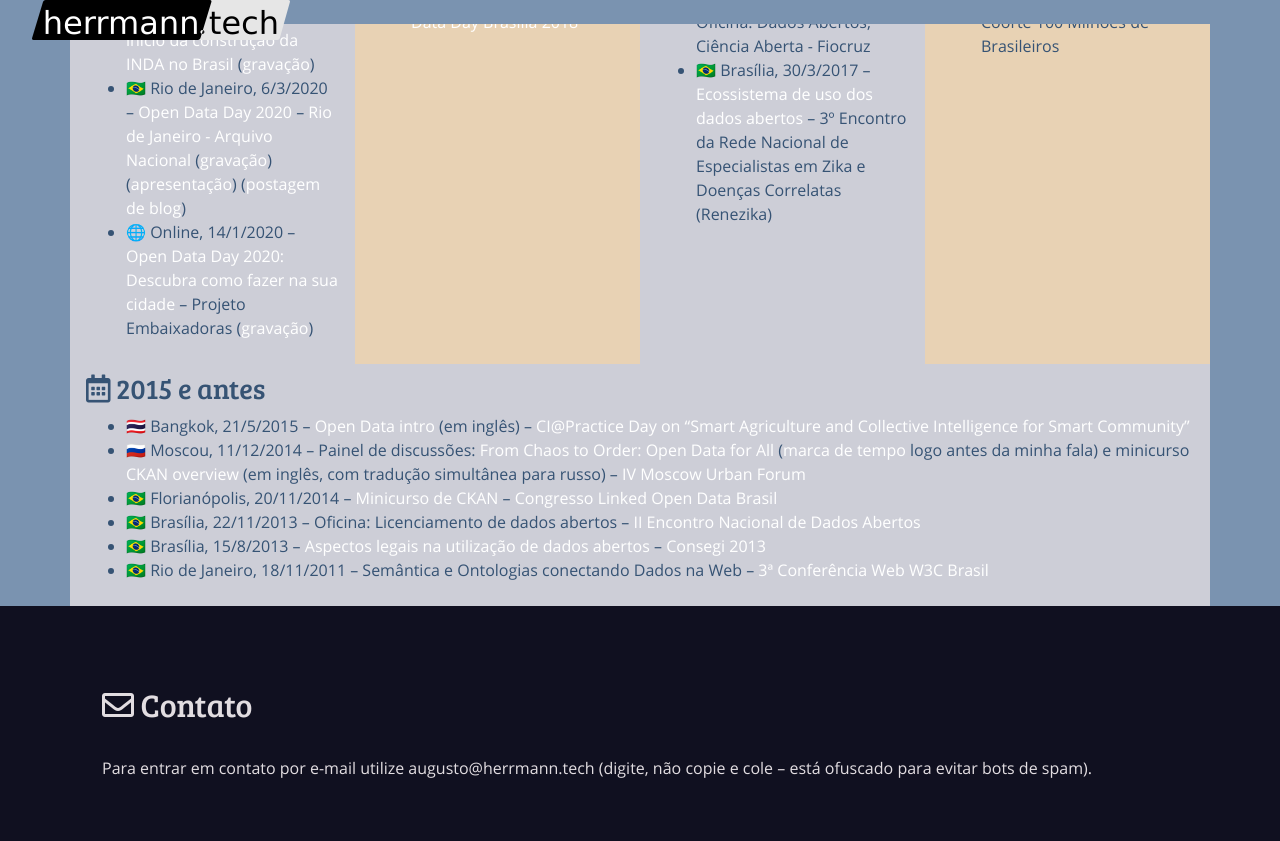
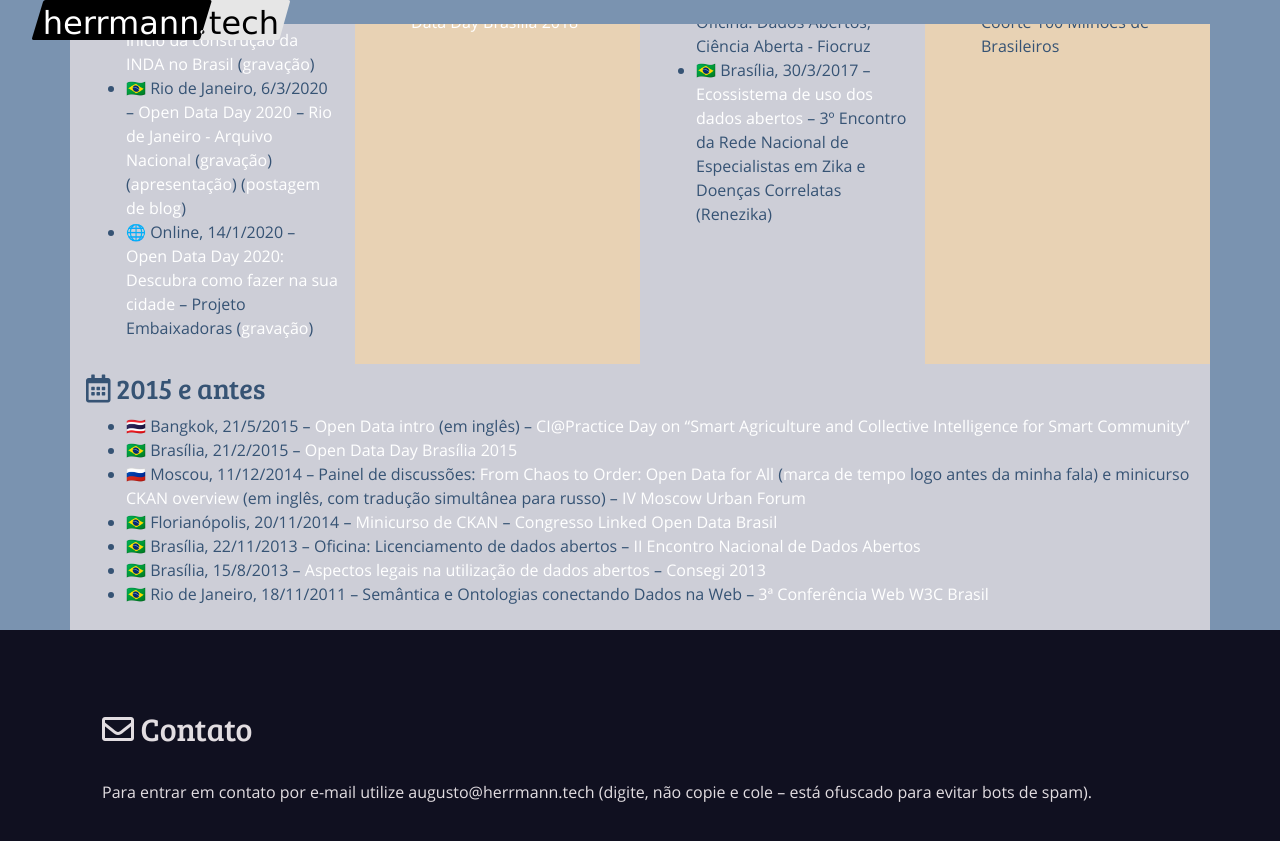
Before and after one commit to augusto-herrmann/augusto-herrmann.github.io, a Jekyll site: the page built from pt/index.md, in a window 1280 px wide and 900 px high, scrolled down 2917 px. Shown: the top 841 px of the window. Built offline with Jekyll 4.4.1, drawn with Linux system fonts in a browser that asks for light colours; nearby versions of some CDN libraries.

Commit message:
Add Open Data Day Brasília 2015

```diff
--- a/pt/index.md
+++ b/pt/index.md
@@ -180,6 +180,7 @@ Para mais postagens, por favor veja [o blog](blog).
 ### *﻿*{: .far .fa-calendar-alt} 2015 e antes
 
 * 🇹🇭 Bangkok, 21/5/2015 -- [Open Data intro](https://www.youtube.com/watch?v=NQTuBuvBfrM) (em inglês) -- [CI@Practice Day on “Smart Agriculture and Collective Intelligence for Smart Community”](https://uknowcoe.wordpress.com/2015/05/21/%E0%B8%AA%E0%B8%B1%E0%B8%A1%E0%B8%A1%E0%B8%99%E0%B8%B2%E0%B9%80%E0%B8%8A%E0%B8%B4%E0%B8%87%E0%B8%9B%E0%B8%8F%E0%B8%B4%E0%B8%9A%E0%B8%B1%E0%B8%95%E0%B8%B4%E0%B8%81%E0%B8%B2%E0%B8%A3-cipractice-day-on/)
+* 🇧🇷 Brasília, 21/2/2015 -- [Open Data Day Brasília 2015](https://calango.club/doku.php?id=eventos:oficinas:opendataday2015)
 * 🇷🇺 Moscou, 11/12/2014 -- Painel de discussões: [From Chaos to Order: Open Data for All](https://www.youtube.com/watch?v=vYU6-BRyjXA) ([marca de tempo](https://youtu.be/vYU6-BRyjXA?t=4808) logo antes da minha fala) e minicurso [CKAN overview](https://www.slideshare.net/AugustoHerrmannBatis/ckan-overview) (em inglês, com tradução simultânea para russo) -- [IV Moscow Urban Forum](https://mosurbanforum.com/archive/2014/)
 * 🇧🇷 Florianópolis, 20/11/2014 -- [Minicurso de CKAN](https://www.slideshare.net/AugustoHerrmannBatis/minicurso-de-ckan) -- [Congresso Linked Open Data Brasil](https://noticias.ufsc.br/2014/11/ufsc-recebe-congresso-brasileiro-linked-open-data-de-19-a-21-de-novembro/)
 * 🇧🇷 Brasília, 22/11/2013 -- Oficina: Licenciamento de dados abertos -- [II Encontro Nacional de Dados Abertos](http://wiki.dados.gov.br/II-Encontro-Nacional-de-Dados-Abertos.ashx)
```
Also changed, not shown: en/index.md (+1 -0 lines).
